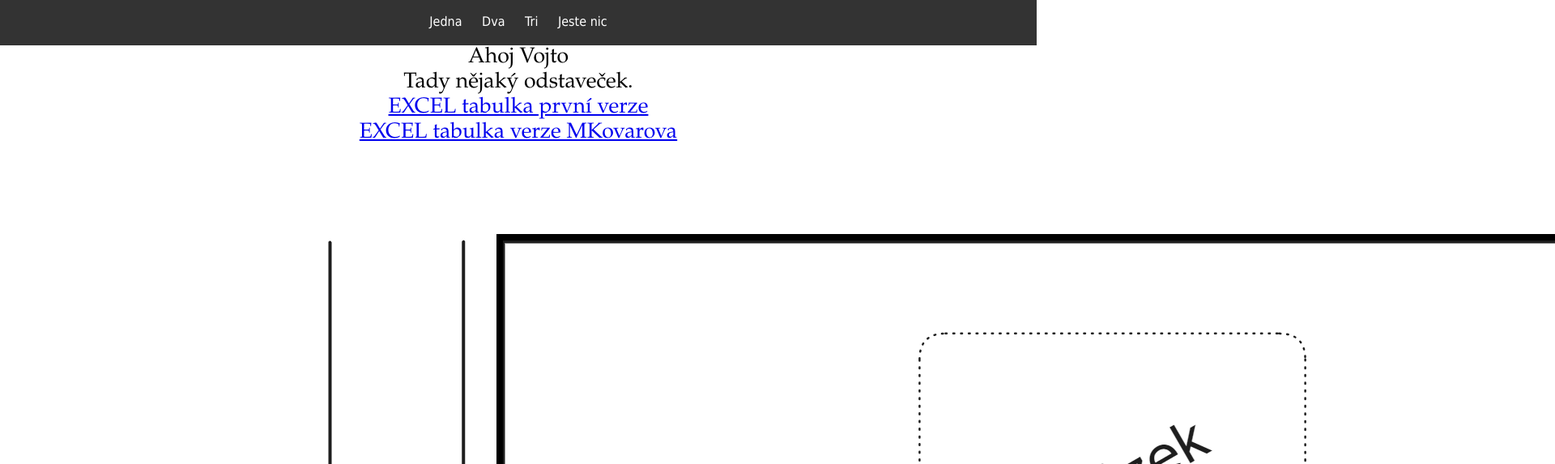
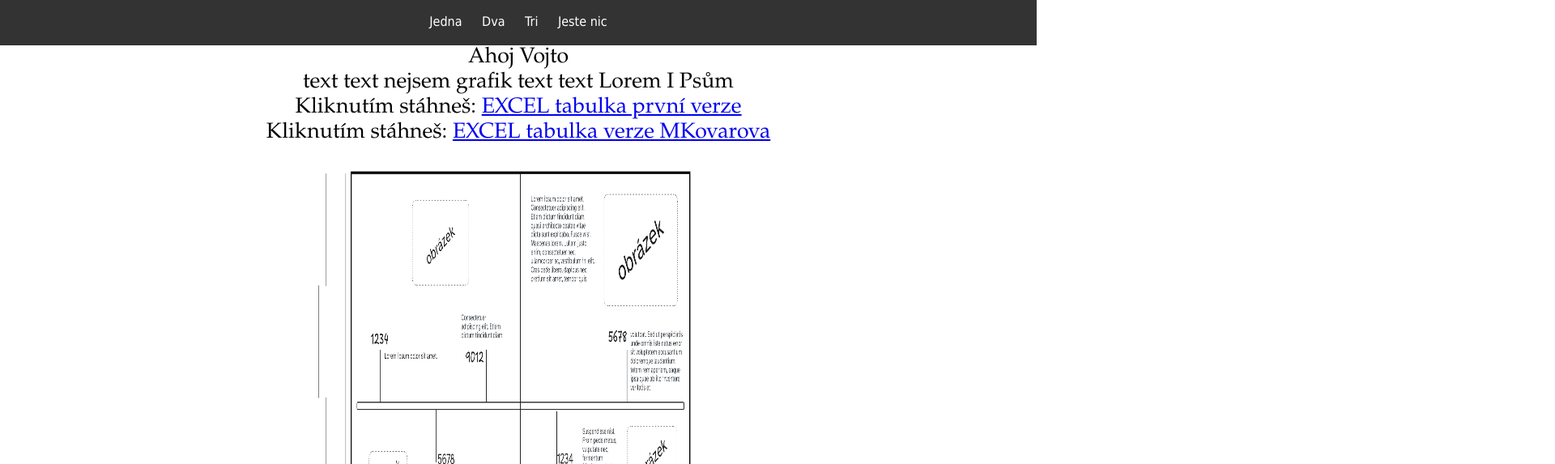
Before and after one commit to jonatankolegar/kumpanie, a plain HTML site: page index.html in a window 1280 px wide. Shown: the part 483-1056 px from the top of the page at 81% size, 1920 px wide, since content can reach past the window. Drawn offline with Linux system fonts and the light colour scheme.

Commit message:
Update index.html

```diff
--- a/index.html
+++ b/index.html
@@ -75,10 +75,10 @@
 		</div>
 		<p>Ahoj Vojto</p>
 
-		<p>Tady nějaký odstaveček.</p>
-		<p> <a href="Časová osa - iterace 1.xlsx">EXCEL tabulka první verze<a></a></p>
-		<p> <a href="Časová osa - iterace 2 - čerstvě od MKovarove.xlsx">EXCEL tabulka verze MKovarova<a></a></p>
-		<p><img src="maketa_01.png" alt="snadobrazek" title="maketa"> </p>
+		<p> text text nejsem grafik text text Lorem I Psům</p>
+		<p> Kliknutím stáhneš: <a href="Časová osa - iterace 1.xlsx">EXCEL tabulka první verze<a></a></p>
+		<p> Kliknutím stáhneš: <a href="Časová osa - iterace 2 - čerstvě od MKovarove.xlsx">EXCEL tabulka verze MKovarova<a></a></p>
+		<p><img src="maketa_01.png" alt="snadobrazek" title="maketa" width="500" height="600"> </p>
 		<p>Tohle je asi nepraktické, protože je to jen pro čtení a cokoli bys chtěl uvést, tak bys poslal mailem a pak bych to sem dal.</p>
 
 	</div>
```
